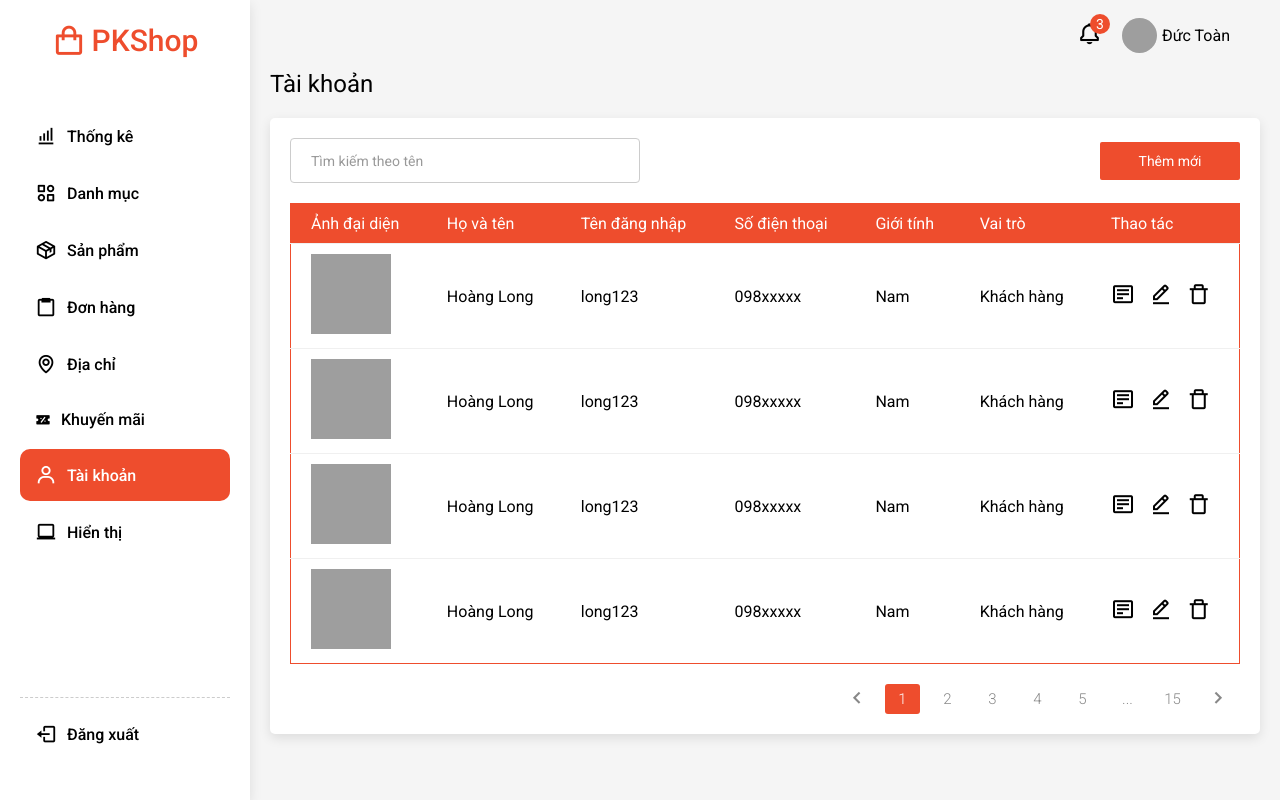
After one commit to toandev020101/ecommerce__web, a PHP site: page /admin/users.html in a window 1280 px wide. The commit adds this page. Run offline with PHP 8.4, Linux system fonts and the light colour scheme; grey boxes are pictures that could not be loaded.

Commit message:
update user

```diff
--- /dev/null
+++ b/admin/users.html
@@ -0,0 +1,337 @@
+<!DOCTYPE html>
+<html lang="en">
+
+<head>
+  <meta charset="UTF-8">
+  <meta http-equiv="X-UA-Compatible" content="IE=edge">
+  <meta name="viewport" content="width=device-width, initial-scale=1.0">
+  <title>PKShop: Tài khoản</title>
+  <!-- google font -->
+  <link rel="preconnect" href="https://fonts.googleapis.com">
+  <link rel="preconnect" href="https://fonts.gstatic.com" crossorigin>
+  <link
+    href="https://fonts.googleapis.com/css2?family=Roboto:ital,wght@0,300;0,400;0,500;0,700;1,300;1,400;1,500;1,700&display=swap"
+    rel="stylesheet">
+  <!-- google font -->
+
+  <!-- boxicons -->
+  <link rel="stylesheet" href="../assets/boxicons-2.1.0/css/boxicons.min.css">
+  <!-- end boxicons -->
+
+  <!-- main css -->
+  <link rel="stylesheet" href="../assets/css/_base.css">
+  <link rel="stylesheet" href="../assets/css/admin/_app.css">
+  <link rel="stylesheet" href="../assets/css/admin/sidebar.css">
+  <link rel="stylesheet" href="../assets/css/admin/header.css">
+  <!-- main css -->
+</head>
+
+<body>
+  <div class="bg-main">
+    <!-- sidebar -->
+    <nav class="sidebar">
+      <div class="sidebar__head">
+        <a href="/admin/index.html" class="link sidebar__logo-wrapper">
+          <i class='bx bx-shopping-bag sidebar__logo-icon'></i>
+          <span>PKShop</span>
+        </a>
+      </div>
+
+      <ul class="sidebar__menu-list">
+        <li class="sidebar__menu-item">
+          <a href="./index.html" class="link sidebar__menu-link" tooltip-title="Thống kê">
+            <i class='bx bx-bar-chart-alt sidebar__menu-icon'></i>
+            <span class="sidebar__menu-text">Thống kê</span>
+          </a>
+        </li>
+        <li class="sidebar__menu-item">
+          <a href="./categories.html" class="link sidebar__menu-link" tooltip-title="Danh mục">
+            <i class='bx bx-category-alt sidebar__menu-icon'></i>
+            <span class="sidebar__menu-text">Danh mục</span>
+          </a>
+        </li>
+        <li class="sidebar__menu-item">
+          <a href="./products.html" class="link sidebar__menu-link" tooltip-title="Sản phẩm">
+            <i class='bx bx-package sidebar__menu-icon'></i>
+            <span class="sidebar__menu-text">Sản phẩm</span>
+          </a>
+        </li>
+        <li class="sidebar__menu-item">
+          <a href="./orders.html" class="link sidebar__menu-link" tooltip-title="Đơn hàng">
+            <i class='bx bx-clipboard sidebar__menu-icon'></i>
+            <span class="sidebar__menu-text">Đơn hàng</span>
+          </a>
+        </li>
+        <li class="sidebar__menu-item">
+          <a href="./address.html" class="link sidebar__menu-link" tooltip-title="Địa chỉ">
+            <i class='bx bx-map sidebar__menu-icon'></i>
+            <span class="sidebar__menu-text">Địa chỉ</span>
+          </a>
+        </li>
+        <li class="sidebar__menu-item">
+          <a href="./discount.html" class="link sidebar__menu-link" tooltip-title="Địa chỉ">
+            <i class='bx bxs-discount'></i>
+            <span class="sidebar__menu-text">Khuyến mãi</span>
+          </a>
+        </li>
+        <li class="sidebar__menu-item active">
+          <a href="./users.html" class="link sidebar__menu-link" tooltip-title="Hiển thị">
+            <i class='bx bx-user sidebar__menu-icon'></i>
+            <span class="sidebar__menu-text">Tài khoản</span>
+          </a>
+        </li>
+        <li class="sidebar__menu-item">
+          <a href="./display.html" class="link sidebar__menu-link" tooltip-title="Hiển thị">
+            <i class='bx bx-laptop sidebar__menu-icon'></i>
+            <span class="sidebar__menu-text">Hiển thị</span>
+          </a>
+        </li>
+      </ul>
+
+      <div class="sidebar__logout sidebar__menu-item">
+        <span class="sidebar__menu-link" tooltip-title="Đăng xuất">
+          <i class='bx bx-log-out sidebar__menu-icon'></i>
+          <span class="sidebar__menu-text">Đăng xuất</span>
+        </span>
+      </div>
+    </nav>
+    <!-- end sidebar -->
+  </div>
+
+  <div class="bg-second container">
+    <!-- header -->
+    <header class="header">
+      <div class="badge">
+        <a href="#" class="link">
+          <i class='bx bx-bell header__icon'></i>
+        </a>
+        <span class="badge__count badge__count--primary">3</sp>
+      </div>
+
+      <div class="header__user">
+        <img src="../assets/images/avatar.jpg" alt="avatar" class="header__avatar">
+        <span class="header__fullname">Đức Toàn</span>
+      </div>
+    </header>
+    <!-- end header -->
+
+    <!-- content -->
+    <div class="content">
+      <h2 class="title">Tài khoản</h2>
+
+      <div class="box">
+        <div class="table__head">
+          <div class="input-field search">
+            <input type="text" class="input-field__input search__input" placeholder=" ">
+            <label class="input-field__label">Tìm kiếm theo tên</label>
+          </div>
+
+          <a href="./read-add-edit-user.html" class="link btn btn--primary">Thêm mới</a>
+        </div>
+
+
+        <!-- table -->
+        <table>
+          <thead>
+            <tr>
+              <th>Ảnh đại diện</th>
+              <th>Họ và tên</th>
+              <th>Tên đăng nhập</th>
+              <th>Số điện thoại</th>
+              <th>Giới tính</th>
+              <th>Vai trò</th>
+              <th>Thao tác</th>
+            </tr>
+          </thead>
+          <tbody>
+            <tr>
+              <td>
+                <img src="../assets/images/avatar.jpg" alt="" class="img">
+              </td>
+              <td>
+                Hoàng Long
+              </td>
+              <td>
+                long123
+              </td>
+              <td>
+                098xxxxx
+              </td>
+              <td>
+                Nam
+              </td>
+              <td>
+                Khách hàng
+              </td>
+              <td>
+                <div class="action">
+                  <a href="./read-add-edit-user.html" class="link tooltip action__btn" tooltip-title="Xem chi tiết">
+                    <i class='bx bx-detail action__icon'></i>
+                  </a>
+                  <a href="./read-add-edit-user.html" class="link tooltip action__btn" tooltip-title="Chỉnh sửa">
+                    <i class='bx bx-edit-alt action__icon'></i>
+                  </a>
+                  <span class="tooltip action__btn" tooltip-title="Xóa">
+                    <i class='bx bx-trash-alt action__icon'></i>
+                  </span>
+                </div>
+              </td>
+            </tr>
+            <tr>
+              <td>
+                <img src="../assets/images/avatar.jpg" alt="" class="img">
+              </td>
+              <td>
+                Hoàng Long
+              </td>
+              <td>
+                long123
+              </td>
+              <td>
+                098xxxxx
+              </td>
+              <td>
+                Nam
+              </td>
+              <td>
+                Khách hàng
+              </td>
+              <td>
+                <div class="action">
+                  <a href="./read-add-edit-user.html" class="link tooltip action__btn" tooltip-title="Xem chi tiết">
+                    <i class='bx bx-detail action__icon'></i>
+                  </a>
+                  <a href="./read-add-edit-user.html" class="link tooltip action__btn" tooltip-title="Chỉnh sửa">
+                    <i class='bx bx-edit-alt action__icon'></i>
+                  </a>
+                  <span class="tooltip action__btn" tooltip-title="Xóa">
+                    <i class='bx bx-trash-alt action__icon'></i>
+                  </span>
+                </div>
+              </td>
+            </tr>
+            <tr>
+              <td>
+                <img src="../assets/images/avatar.jpg" alt="" class="img">
+              </td>
+              <td>
+                Hoàng Long
+              </td>
+              <td>
+                long123
+              </td>
+              <td>
+                098xxxxx
+              </td>
+              <td>
+                Nam
+              </td>
+              <td>
+                Khách hàng
+              </td>
+              <td>
+                <div class="action">
+                  <a href="./read-add-edit-user.html" class="link tooltip action__btn" tooltip-title="Xem chi tiết">
+                    <i class='bx bx-detail action__icon'></i>
+                  </a>
+                  <a href="./read-add-edit-user.html" class="link tooltip action__btn" tooltip-title="Chỉnh sửa">
+                    <i class='bx bx-edit-alt action__icon'></i>
+                  </a>
+                  <span class="tooltip action__btn" tooltip-title="Xóa">
+                    <i class='bx bx-trash-alt action__icon'></i>
+                  </span>
+                </div>
+              </td>
+            </tr>
+            <tr>
+              <td>
+                <img src="../assets/images/avatar.jpg" alt="" class="img">
+              </td>
+              <td>
+                Hoàng Long
+              </td>
+              <td>
+                long123
+              </td>
+              <td>
+                098xxxxx
+              </td>
+              <td>
+                Nam
+              </td>
+              <td>
+                Khách hàng
+              </td>
+              <td>
+                <div class="action">
+                  <a href="./read-add-edit-user.html" class="link tooltip action__btn" tooltip-title="Xem chi tiết">
+                    <i class='bx bx-detail action__icon'></i>
+                  </a>
+                  <a href="./read-add-edit-user.html" class="link tooltip action__btn" tooltip-title="Chỉnh sửa">
+                    <i class='bx bx-edit-alt action__icon'></i>
+                  </a>
+                  <span class="tooltip action__btn" tooltip-title="Xóa">
+                    <i class='bx bx-trash-alt action__icon'></i>
+                  </span>
+                </div>
+              </td>
+            </tr>
+          </tbody>
+        </table>
+        <!-- end table -->
+
+        <!-- pagination -->
+        <ul class="pagination table__pagination">
+          <li class="pagination__item">
+            <a href="#" class="link pagination__item-link">
+              <i class="pagination__item-icon bx bx-chevron-left"></i>
+            </a>
+          </li>
+
+          <li class="pagination__item active">
+            <a href="#" class="link pagination__item-link">1</a>
+          </li>
+
+          <li class="pagination__item">
+            <a href="#" class="link pagination__item-link">2</a>
+          </li>
+
+          <li class="pagination__item">
+            <a href="#" class="link pagination__item-link">3</a>
+          </li>
+
+          <li class="pagination__item">
+            <a href="#" class="link pagination__item-link">4</a>
+          </li>
+
+          <li class="pagination__item">
+            <a href="#" class="link pagination__item-link">5</a>
+          </li>
+
+          <li class="pagination__item">
+            <a href="#" class="link pagination__item-link">...</a>
+          </li>
+
+          <li class="pagination__item">
+            <a href="#" class="link pagination__item-link">15</a>
+          </li>
+
+          <li class="pagination__item">
+            <a href="#" class="link pagination__item-link">
+              <i class="pagination__item-icon bx bx-chevron-right"></i>
+            </a>
+          </li>
+        </ul>
+        <!-- end pagination -->
+      </div>
+    </div>
+    <!-- end content -->
+  </div>
+
+  <!-- js -->
+  <script src="../assets/js/_base.js"></script>
+  <script src="../assets/js/admin/_app.js"></script>
+  <!-- end js -->
+</body>
+
+</html>
--- a/assets/css/_base.css
+++ b/assets/css/_base.css
@@ -371,6 +371,10 @@ img {
 	align-items: center;
 	cursor: pointer;
 	position: relative;
+}
+
+.radio + .radio {
+	margin-left: 15px;
 }
 
 .radio__input {
--- a/assets/css/auth.css
+++ b/assets/css/auth.css
@@ -78,10 +78,6 @@
 	color: #888;
 }
 
-.auth__form-radio + .auth__form-radio {
-	margin-left: 15px;
-}
-
 .auth__form-btn {
 	margin-top: 20px;
 	width: 100%;
```
Also changed, not shown: admin/read-add-edit-user.html (added, +319 -0 lines), register.html (+7 -1 lines).
